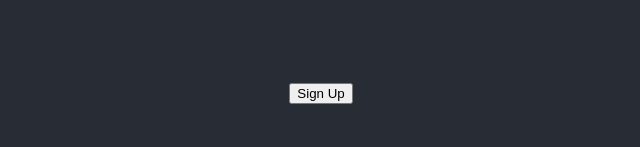
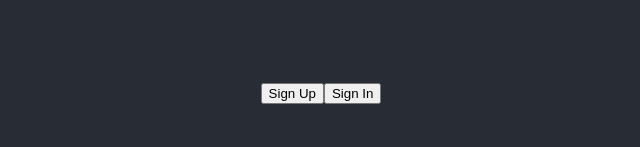
Before and after one commit to jscohen/socialtorahnew, a React (Create React App) app: page / in a window 1280 px wide. Shown: the part 230-377 px from the top of the page, without its empty margins (319-959 px from the left). Built offline with nearby package versions, Linux system fonts and the light colour scheme.

Commit message:
Added markup for sign in

```diff
--- a/src/frontComponents/Nav/NavBar.js
+++ b/src/frontComponents/Nav/NavBar.js
@@ -29,6 +29,7 @@ class NavBar extends Component {
       showWelcome: false,
       showError: false,
       isLoggedIn: false,
+      showSignIn: false
     };
   }
 
@@ -37,6 +38,17 @@ class NavBar extends Component {
     if (!this.state.showSignUp) {
       this.setState({
         showSignUp: true,
+        showSignIn: false
+      });
+    }
+  }
+
+  /** Toggles markup to show sign up labels **/
+  showSignIn = () => {
+    if (!this.state.showSignIn) {
+      this.setState({
+        showSignIn: true,
+        showSignUp: false
       });
     }
   }
@@ -115,7 +127,10 @@ class NavBar extends Component {
       <div className="navDiv">
         {this.state.showWelcome ? <p>Welcome {this.state.email}</p> : ''}
         {this.state.isLoggedIn ?  <button onClick={this.logOut}>Log Out</button> :
-          <button onClick={this.showSignUp}>Sign Up</button>}
+        <div>
+          <button onClick={this.showSignUp}>Sign Up</button>
+          <button onClick={this.showSignIn}>Sign In</button>
+        </div>}
         {this.state.showSignUp ?
            <div>
               <label>Email</label>
@@ -127,6 +142,17 @@ class NavBar extends Component {
                 {this.state.showError ? <p>{this.state.errorMessage}</p> : ''}
               </div>
                 : ('')}
+          {this.state.showSignIn ?
+            <div>
+              <label>Email</label>
+              <input type="text" value={this.state.email} onChange={this.setEmail}/>
+              <label>Password</label>
+              <input type="password" value={this.state.password}
+                onChange={this.setPassword}/>
+              <input type="submit" value="Submit" onClick={this.submitSignIn}/>
+                {this.state.showError ? <p>{this.state.errorMessage}</p> : ''}
+            </div>
+          : ('')}
       </div>
     );
   }
```
